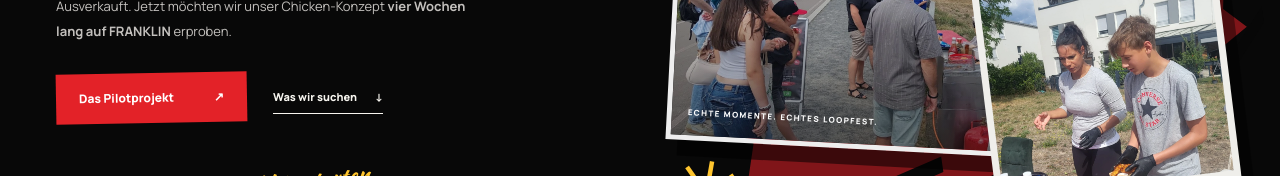
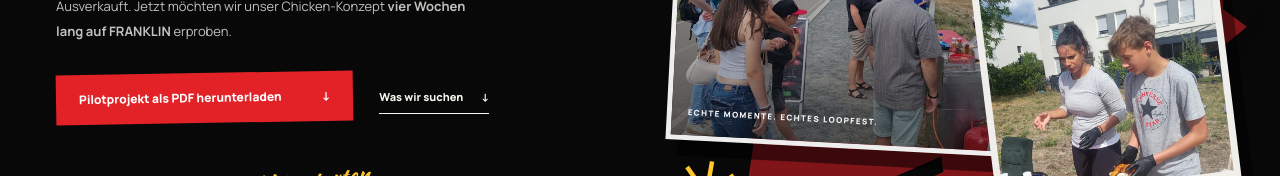
Before and after one commit to clarencejohnson126/LEANS-RAINGING-CANES-CHCKEN, a Next.js app: page / in a window 1280 px wide. Shown: the part 509-685 px from the top of the page. Built offline with nearby package versions, Linux system fonts and the light colour scheme; no server answers.

Commit message:
feat: add pilot concept PDF download to hero

```diff
--- a/src/app/page.tsx
+++ b/src/app/page.tsx
@@ -43,8 +43,13 @@
               <strong>vier Wochen lang auf FRANKLIN</strong> erproben.
             </p>
             <div className="actions">
-              <a className="button red" href="#pilot">
-                Das Pilotprojekt <Arrow />
+              <a
+                className="button red"
+                href="/downloads/Leans_FRANKLIN_Konzeptbeschreibung_MWSP_FINAL.pdf"
+                download="Leans_FRANKLIN_Konzeptbeschreibung_MWSP_FINAL.pdf"
+              >
+                <span>Pilotprojekt als PDF herunterladen</span>
+                <span aria-hidden="true">↓</span>
               </a>
               <a className="text-link" href="#standort">
                 Was wir suchen <span aria-hidden="true">↓</span>
```
Also changed, not shown: 1 other file (tests, documents, lock files or other folders).
